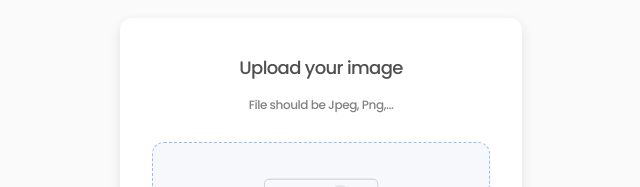
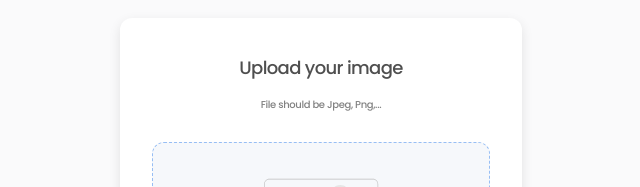
Before and after one commit to villalb4/image-uploader, a React (Create React App) app in the folder client/: page / in a window 1280 px wide. Shown: the part 143-330 px from the top of the page, without its empty margins (319-959 px from the left). Built offline with nearby package versions, Linux system fonts and the light colour scheme.

Commit message:
change font size

```diff
--- a/client/src/Pages/Upload/Upload.css
+++ b/client/src/Pages/Upload/Upload.css
@@ -18,7 +18,7 @@ h1 {
 
 .Upload__paragraph {
     font-weight: 500;
-    font-size: 12px;
+    font-size: 10px;
     line-height: 15px;
     text-align: center;
     letter-spacing: -0.035em;
```
